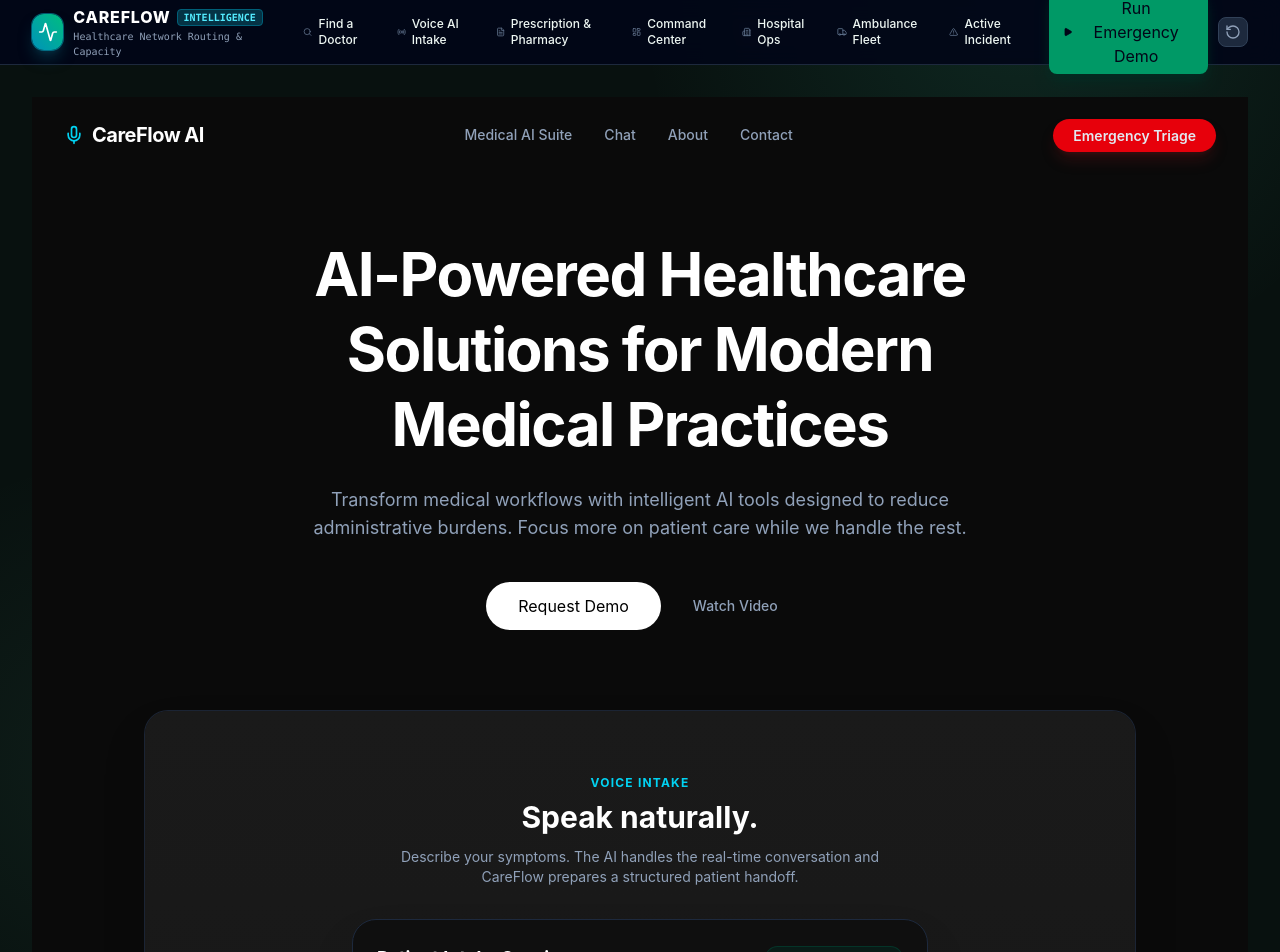
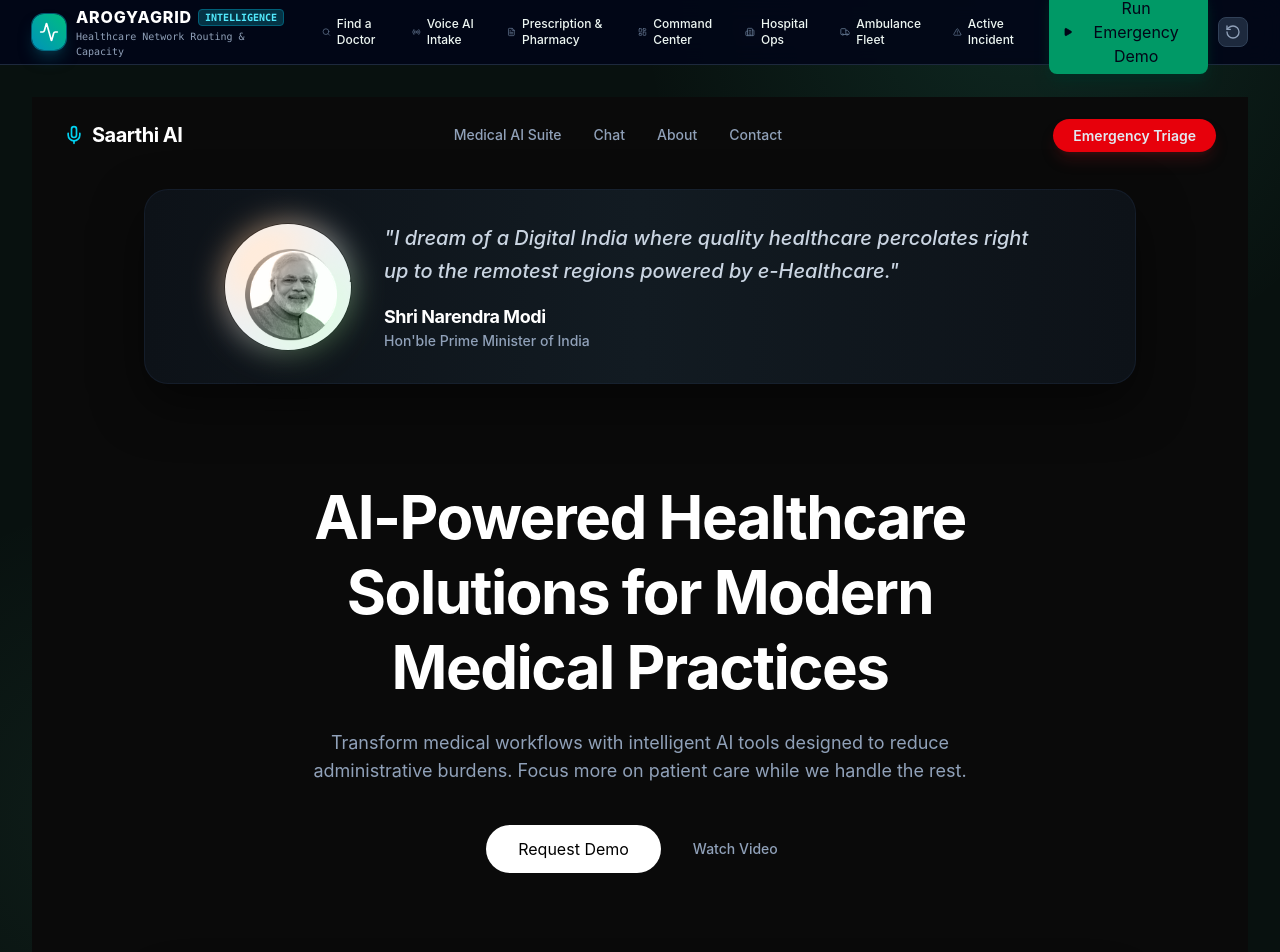
Before and after one commit to quantumcoder-3000/mp_online_healthcare_app, a Next.js app: page / in a window 1280 px wide. Shown: the top 952 px of the page. Built offline with nearby package versions, Linux system fonts and the light colour scheme.

Commit message:
feat: add PM Modi quote, rebrand to ArogyaGrid & Saarthi AI

```diff
--- a/src/app/layout.tsx
+++ b/src/app/layout.tsx
@@ -5,7 +5,7 @@ import { PrescriptionProvider } from "@/context/PrescriptionContext";
 import { Header } from "@/components/common/Header";
 
 export const metadata: Metadata = {
-  title: "CareFlow — Emergency Healthcare Network & Destination Intelligence",
+  title: "ArogyaGrid - Emergency Healthcare Network & Destination Intelligence",
   description:
     "Real Google Maps routing, traffic-aware ETA calculation, and deterministic hospital destination recommendation.",
 };
--- a/src/app/page.tsx
+++ b/src/app/page.tsx
@@ -12,7 +12,7 @@ export default function HomePage() {
       <nav className="flex items-center justify-between px-8 py-6 max-w-7xl mx-auto">
         <div className="flex items-center gap-2">
           <Mic className="w-5 h-5 text-cyan-400" />
-          <span className="text-xl font-bold text-white tracking-tight">CareFlow AI</span>
+          <span className="text-xl font-bold text-white tracking-tight">Saarthi AI</span>
         </div>
         <div className="hidden md:flex items-center gap-8 text-sm font-medium text-slate-400">
           <Link href="/voice" className="hover:text-white transition-colors">Medical AI Suite</Link>
@@ -26,6 +26,27 @@ export default function HomePage() {
           </Link>
         </div>
       </nav>
+
+      {/* Prime Minister Quote Section */}
+      <section className="max-w-5xl mx-auto px-4 pt-4 pb-8 relative z-20">
+        <div className="flex flex-col md:flex-row items-center justify-center gap-8 bg-gradient-to-r from-[#0d1218] via-[#121b22] to-[#0d1218] p-8 rounded-3xl border border-slate-800/50 shadow-[0_20px_50px_rgba(0,0,0,0.5)]">
+          <div className="relative shrink-0">
+            <div className="absolute inset-0 bg-gradient-to-br from-[#FF9933] via-white to-[#138808] rounded-full blur-lg opacity-60"></div>
+            <img
+              src="/images/modiji.png"
+              alt="Shri Narendra Modi"
+              className="relative w-28 h-28 md:w-32 md:h-32 rounded-full object-cover border border-slate-800/80 shadow-2xl mix-blend-luminosity hover:mix-blend-normal transition-all duration-700"
+            />
+          </div>
+          <div className="text-center md:text-left max-w-2xl">
+            <p className="text-lg md:text-xl font-medium text-slate-300 italic mb-4 leading-relaxed">
+              "I dream of a Digital India where quality healthcare percolates right up to the remotest regions powered by e-Healthcare."
+            </p>
+            <h3 className="text-lg font-bold text-white tracking-tight">Shri Narendra Modi</h3>
+            <p className="text-sm text-slate-400 font-medium">Hon'ble Prime Minister of India</p>
+          </div>
+        </div>
+      </section>
 
       {/* Hero Section */}
       <section className="text-center pt-16 pb-12 px-4 max-w-5xl mx-auto">
@@ -59,7 +80,7 @@ export default function HomePage() {
       {/* Features Grid (Toolkit) */}
       <section className="py-16 px-4 max-w-7xl mx-auto border-t border-slate-800/50">
         <div className="text-center mb-12">
-          <h2 className="text-3xl font-bold text-white tracking-tight">CareFlow Toolkit</h2>
+          <h2 className="text-3xl font-bold text-white tracking-tight">ArogyaGrid Toolkit</h2>
           <p className="text-slate-400 mt-4 max-w-2xl mx-auto">
             Streamline your practice with advanced AI tools designed to reduce administrative tasks and enhance patient care. Experience the future of healthcare management today.
           </p>
--- a/src/app/patient/page.tsx
+++ b/src/app/patient/page.tsx
@@ -1,5 +1,5 @@
 import { ComingSoon } from "@/components/ComingSoon";
 
 export default function Page() {
-  return <ComingSoon title="Patient interface" description="Patient-facing CareFlow workflow will be connected here." />;
+  return <ComingSoon title="Patient interface" description="Patient-facing ArogyaGrid workflow will be connected here." />;
 }
--- a/src/components/ComingSoon.tsx
+++ b/src/components/ComingSoon.tsx
@@ -4,11 +4,11 @@ export function ComingSoon({ title, description }: { title: string; description:
   return (
     <main className="shell landing">
       <header className="site-header">
-        <Link href="/" className="brand">CAREFLOW</Link>
+        <Link href="/" className="brand">AROGYAGRID</Link>
         <nav><Link href="/voice">Voice Intake</Link></nav>
       </header>
       <section className="landing-hero">
-        <div className="hero-kicker">CAREFLOW • NEXT MODULE</div>
+        <div className="hero-kicker">AROGYAGRID NEXT MODULE</div>
         <h1>{title}</h1>
         <p>{description}</p>
         <Link href="/voice" className="primary-button inline-button">Open current working module</Link>
--- a/src/components/common/Header.tsx
+++ b/src/components/common/Header.tsx
@@ -42,7 +42,7 @@ export const Header: React.FC = () => {
             </div>
             <div>
               <div className="flex items-center gap-1.5">
-                <span className="font-extrabold text-white tracking-wider text-base">CAREFLOW</span>
+                <span className="font-extrabold text-white tracking-wider text-base">AROGYAGRID</span>
                 <span className="text-[10px] font-mono px-1.5 py-0.2 rounded bg-cyan-950 text-cyan-300 border border-cyan-800 font-bold">
                   INTELLIGENCE
                 </span>
--- a/src/components/prescription/VerificationView.tsx
+++ b/src/components/prescription/VerificationView.tsx
@@ -114,7 +114,7 @@ export function VerificationView() {
             <FileCheck2 className="w-5 h-5 text-cyan-400" />
             Prescription Review
           </h2>
-          <p className="text-xs text-slate-400 mt-1">Prescription information extracted using CareFlow AI. Please verify the extracted details.</p>
+          <p className="text-xs text-slate-400 mt-1">Prescription information extracted using Saarthi AI. Please verify the extracted details.</p>
         </div>
 
         {unverifiedCount > 0 && (
--- a/src/components/voice/VoiceIntake.tsx
+++ b/src/components/voice/VoiceIntake.tsx
@@ -54,7 +54,7 @@ function IntakeCard({ intake }: { intake: PatientIntake }) {
       </div>
 
       <div className="safety-note">
-        This information is AI-generated from the conversation. Verify it with the patient and a qualified healthcare professional. CareFlow does not make a diagnosis in this module.
+        This information is AI-generated from the conversation. Verify it with the patient and a qualified healthcare professional. ArogyaGrid does not make a diagnosis in this module.
       </div>
     </section>
   );
@@ -86,7 +86,7 @@ function ConversationPanel({ conversation }: { conversation: VoiceMessage[] }) {
           conversation.map((message) => (
             <div className={`message ${message.role}`} key={message.id}>
               <div className="message-role">
-                {message.role === "user" ? "PATIENT / ASHA" : "CAREFLOW"}
+                {message.role === "user" ? "PATIENT / ASHA" : "SAARTHI"}
               </div>
               <p>{message.content}</p>
             </div>
@@ -101,7 +101,7 @@ const stateLabels: Record<VoiceSessionState, string> = {
   idle: "READY",
   connecting: "CONNECTING",
   listening: "LISTENING",
-  speaking: "CAREFLOW SPEAKING",
+  speaking: "SAARTHI SPEAKING",
   error: "ERROR",
   ended: "ENDED",
 };
@@ -139,8 +139,8 @@ function VoiceControls({
         <span>
           {active
             ? state === "speaking"
-              ? "CareFlow is responding. You can speak naturally and interrupt."
-              : "Speak naturally. CareFlow is listening."
+              ? "Saarthi AI is responding. You can speak naturally and interrupt."
+              : "Speak naturally. Saarthi AI is listening."
             : busy
               ? "Opening a secure Voice session..."
               : "Your microphone is off."}
@@ -222,7 +222,7 @@ export function VoiceIntake() {
 
   async function generateSummary() {
     const transcript = conversation
-      .map((entry) => `${entry.role === "user" ? "USER" : "CAREFLOW"}: ${entry.content}`)
+      .map((entry) => `${entry.role === "user" ? "USER" : "SAARTHI"}: ${entry.content}`)
       .join("\n");
 
     if (!transcript.trim()) return;
@@ -264,7 +264,7 @@ export function VoiceIntake() {
           <p className="text-cyan-400 font-bold tracking-widest text-xs mb-2">VOICE INTAKE</p>
           <h2 className="text-3xl font-bold text-white mb-3">Speak naturally.</h2>
           <p className="text-slate-400 text-sm max-w-lg mx-auto">
-            Describe your symptoms. The AI handles the real-time conversation and CareFlow prepares a structured patient handoff.
+            Describe your symptoms. The AI handles the real-time conversation and ArogyaGrid prepares a structured patient handoff.
           </p>
         </div>
 
```
Also changed, not shown: src/components/discovery/DoctorDiscovery.tsx (+5 -5 lines), public/images/modiji.png (added), 1 other file (tests, documents, lock files or other folders).
